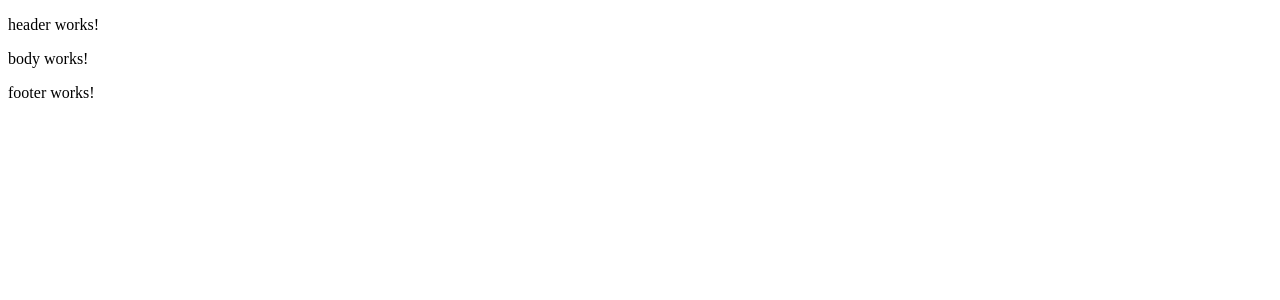
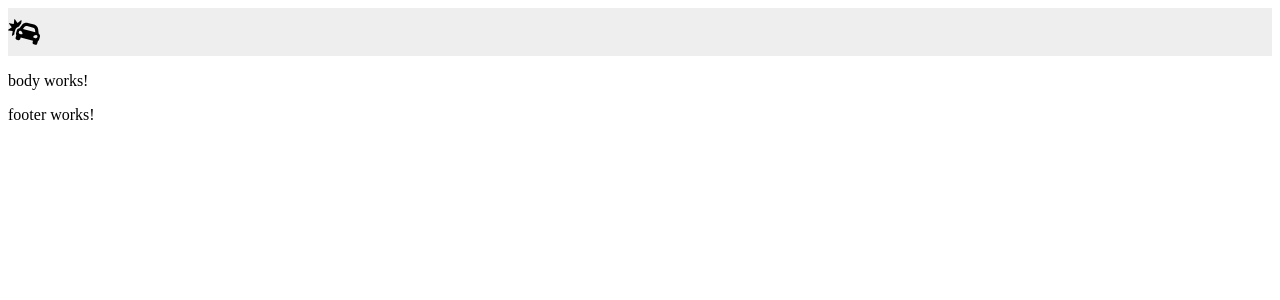
Before and after one commit to MyleeKami/accident-angular, an Angular app: page /histo in a window 1280 px wide. Shown: the top 300 px of the page. Built offline with nearby package versions, Linux system fonts and the light colour scheme.

Commit message:
header ok

```diff
--- a/src/app/layout/header/header.component.html
+++ b/src/app/layout/header/header.component.html
@@ -1 +1 @@
-<p>header works!</p>
+<img src="assets/logo.svg" alt="logo">
--- a/src/app/layout/header/header.component.scss
+++ b/src/app/layout/header/header.component.scss
@@ -0,0 +1,9 @@
+:host{
+    display: flex;
+    height: 3em;
+    background: #eee;
+}
+
+img {
+    width: 2em;
+}
```
